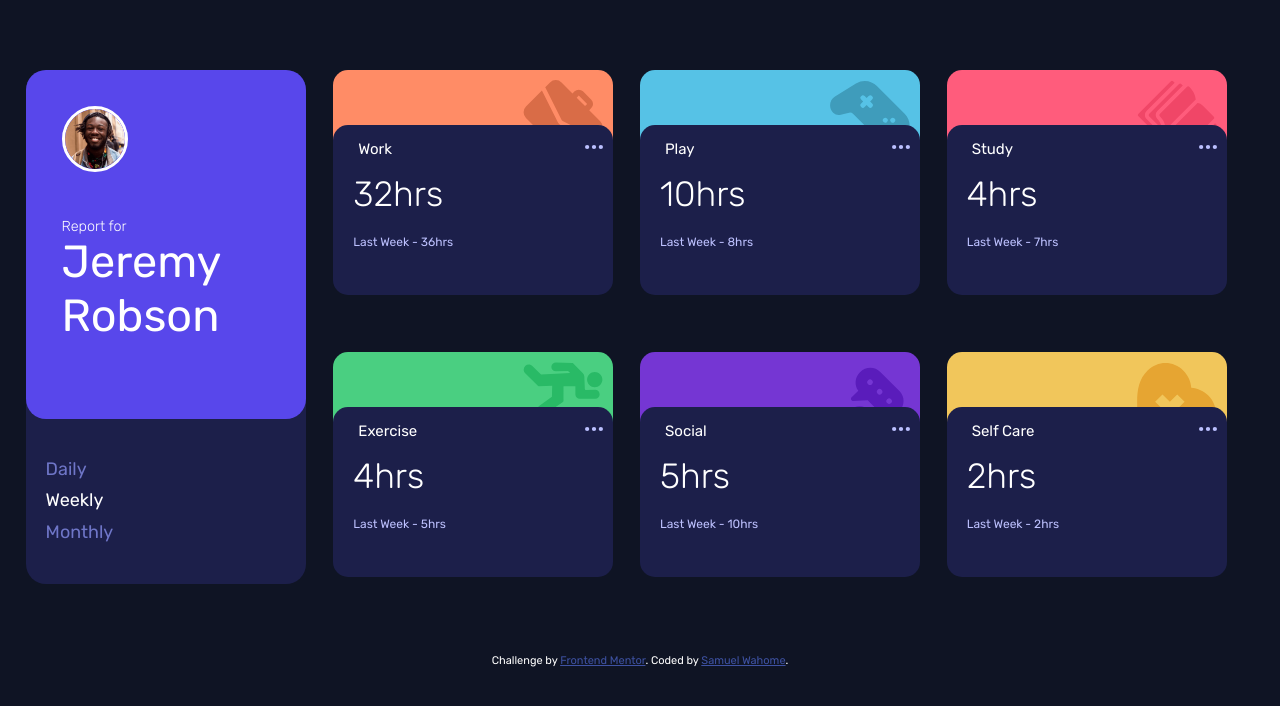
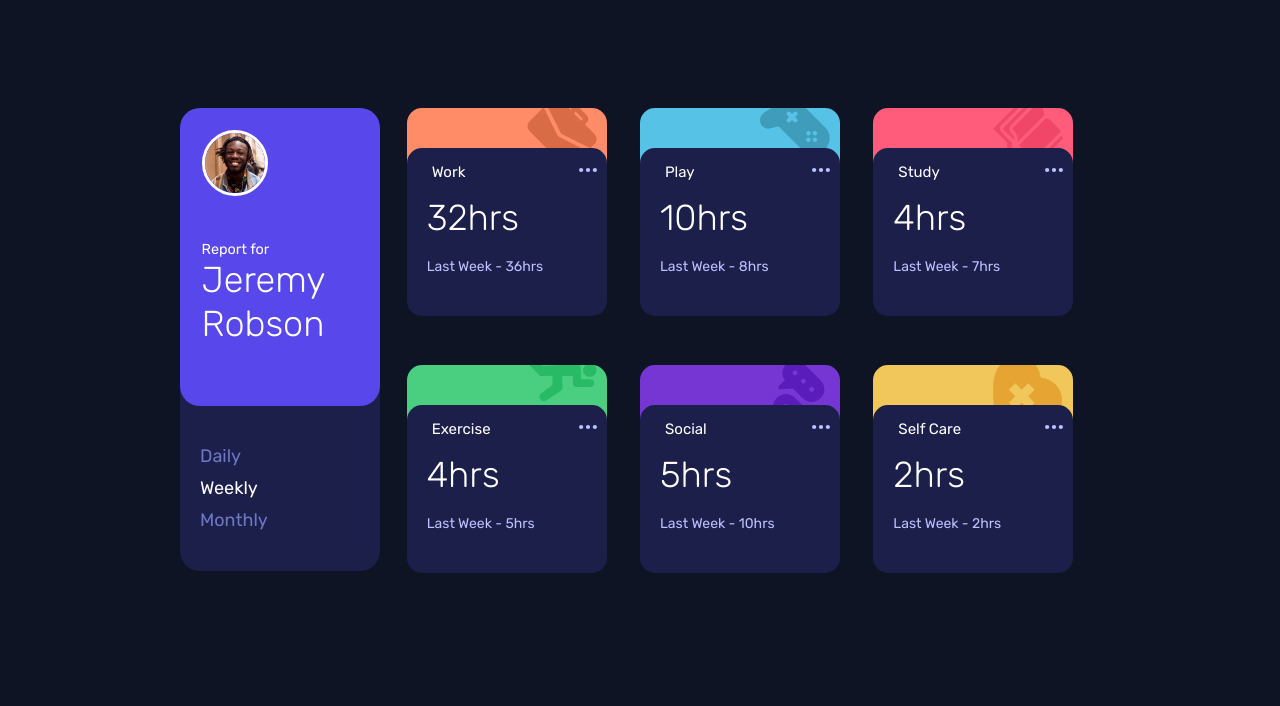
Before and after one commit to samwahome/time-tracking-dashboard, a plain HTML site: page index.html in a window 1280 px wide. Drawn offline with Linux system fonts and the light colour scheme.

Commit message:
Fix CSS remove attribution and center vertical

```diff
--- a/index.html
+++ b/index.html
@@ -157,10 +157,6 @@
       </div>
     </div>
   </div>
-  <div class="attribution">
-    Challenge by <a href="https://www.frontendmentor.io?ref=challenge" target="_blank">Frontend Mentor</a>.
-    Coded by <a href="#">Samuel Wahome</a>.
-  </div>
   <script>
       function updateTimes(el,duration = 0){
         let bodyElement = document.getElementsByTagName("body");
--- a/style.css
+++ b/style.css
@@ -12,6 +12,7 @@ html{
 body {
     background-color: hsl(226, 43%, 10%);
     color:white;
+    padding-top: 6em;
 }
 .blue{
     background-color: hsl(246, 80%, 60%);
@@ -47,10 +48,9 @@ body {
     background-color:hsl(236, 100%, 87%)
 }
 .container{
-    padding-top: 50px;
-    width: 1230px;
+    width: 920px;
     max-width: 96%;
-    margin: 20px auto;
+    margin: auto auto;
     display: flex;
     flex-wrap: wrap;
     justify-content: space-around;
@@ -58,7 +58,7 @@ body {
 
 
 .profile{
-    width: 280px;
+    width: 200px;
     max-width: 95%;
     margin-bottom: 50px;
 }
@@ -66,7 +66,7 @@ body {
     border-radius: 20px;
 }
 .profile-box{
-    padding: 2em;
+    padding: 1.2em;
 }
 .profile img {
     width: 60px;
@@ -78,11 +78,12 @@ body {
 .profile-title{
     font-size: 0.8em;
     margin-top: 40px;
-    font-weight: 300;
+
 }
 .profile-name{
-    font-size: 2.5em;
+    font-size: 2em;
     margin-bottom: 40px;
+    font-weight: 300;
 }
 .menu{
     margin: 30px auto;
@@ -105,38 +106,46 @@ body {
     justify-content: space-around;
     margin: 0 auto;
     flex-wrap: wrap;
-    width: 920px;
+    width: 700px;
     max-width: 95%;
 }
 
 .card-bg{
-    width: 280px;
+    width: 200px;
     max-width: 95%;
     position: relative;
-    height: 170px;
-    margin-bottom: 60px;
+    height: 160px;
+    margin-bottom: 40px;
+
 }
 .card-icon{
-    height: 40px;
+    height: 65px;
+    overflow: hidden;
+    width: 100%;
+    position: relative;
 }
 .card-bg img{
     position: absolute;
     top: 10px;
     right: 10px;
-    width: 80px;
+    width: 70px;
     z-index: 0;
+    margin-top: -20px;
 
 }
 .card{
     position: relative;
     background-color: hsl(235, 46%, 20%);
     z-index: 15;
-    padding: 0;
+    padding-bottom: 40px;
     width: 100%;
-    height: 170px;
+    margin-top: -40px;
 
 }
-.card-bg,.card{
+.card-bg{
+    border-radius: 15px;
+}
+.card{
     border-radius: 15px;
 }
 .topic{margin-top: 15px;
@@ -157,13 +166,13 @@ body {
 }
 .monthly,.weekly,.daily{
     margin-left: 20px;
-    font-size: 35px;
+    font-size: 2em;
     font-weight: 300;
 }
 .daily-active .daily-previous,.weekly-previous,.monthly-previous{
     margin-left: 20px;
     margin-top: 20px;
-    font-size: 12px;
+    font-size: 14px;
     color: hsl(236, 100%, 87%);
 }
 .daily,.daily-previous,
```
Also changed, not shown: screenshot.png.
